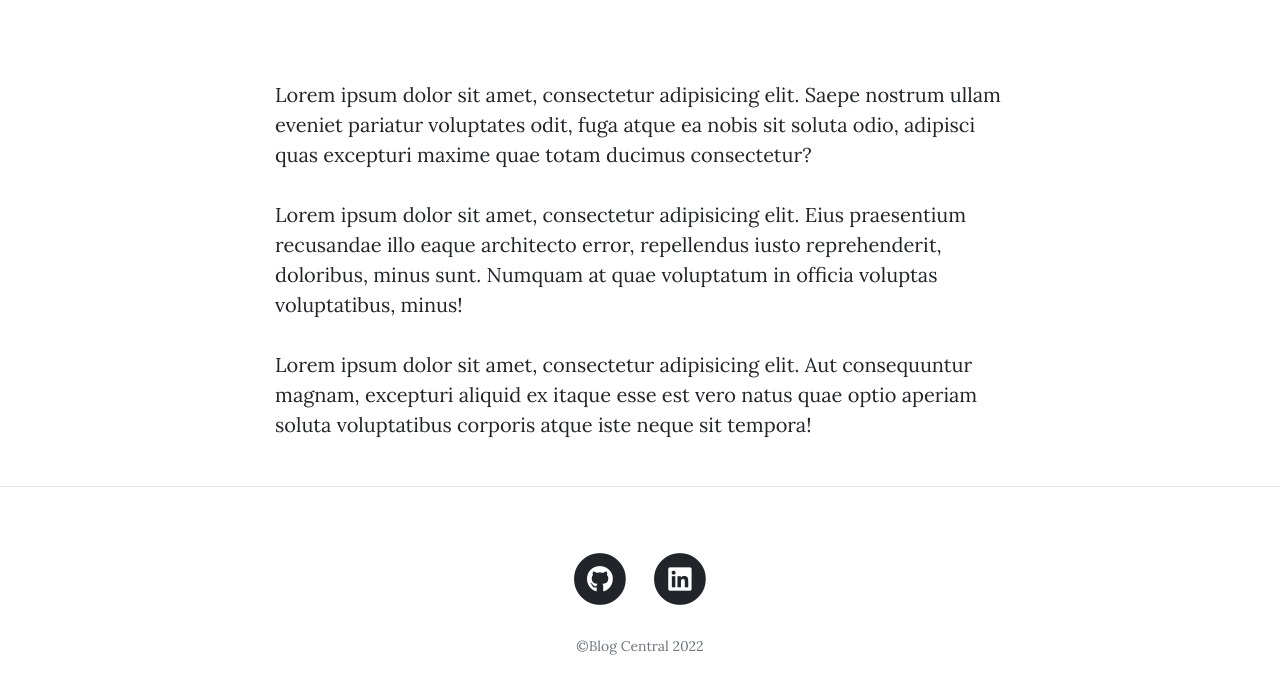
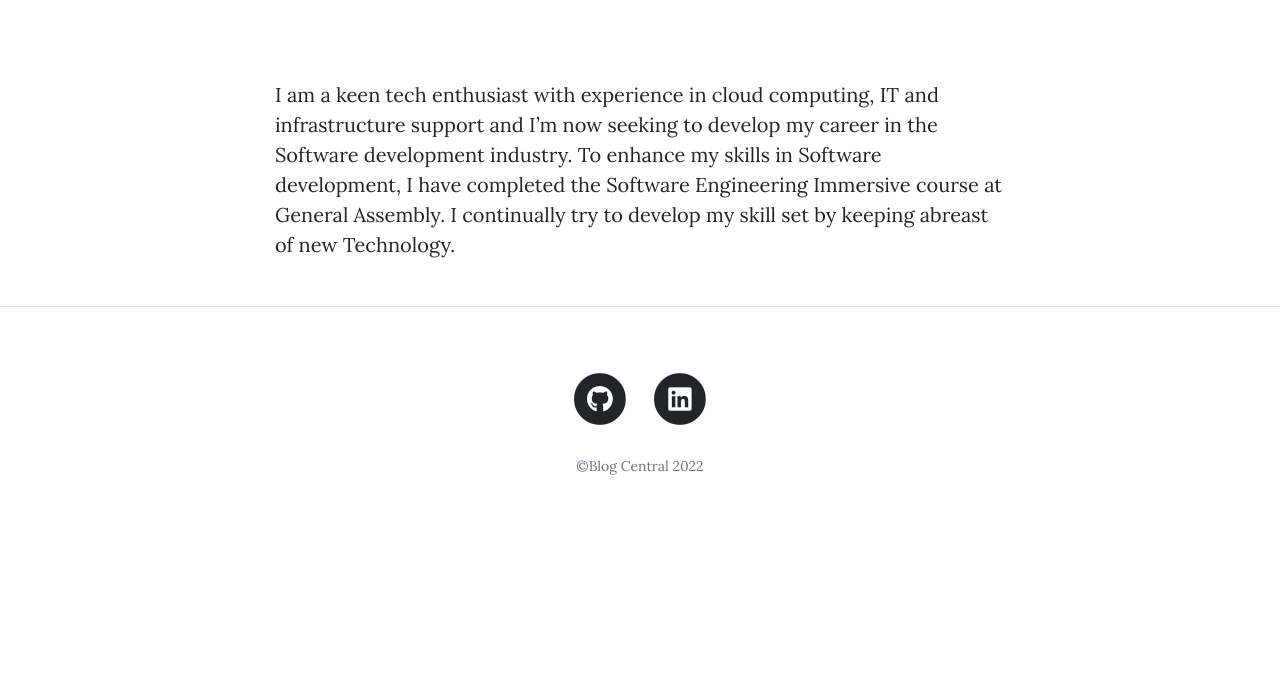
Before and after one commit to aozzy/blog, a Flask app: page /about in a window 1280 px wide. Shown: the part 504-1184 px from the top of the page. After the commit the page ends 979 px from the top, so only its background shows below. Run offline with Flask 2, Linux system fonts and the light colour scheme; some libraries are stand-ins or nearby versions.

```diff
--- a/main.py
+++ b/main.py
@@ -25,7 +25,6 @@ login_manager.init_app(app)
 
 gravatar = Gravatar(app, size=100, rating='g', default='retro', force_default=False, force_lower=False, use_ssl=False,
                     base_url=None)
-
 
 
 ##CONFIGURE TABLES
@@ -176,6 +175,9 @@ def contact():
 def add_new_post():
     form = CreatePostForm()
     if form.validate_on_submit():
+        if not current_user.is_authenticated:
+            flash("You need to login or register")
+            return redirect(url_for("login"))
         new_post = BlogPost(
             title=form.title.data,
             subtitle=form.subtitle.data,
@@ -190,7 +192,7 @@ def add_new_post():
     return render_template("make-post.html", form=form)
 
 
-@app.route("/edit-post/<int:post_id>")
+@app.route("/edit-post/<int:post_id>", methods=[ 'GET','POST'])
 def edit_post(post_id):
     post = BlogPost.query.get(post_id)
     edit_form = CreatePostForm(
@@ -204,7 +206,7 @@ def edit_post(post_id):
         post.title = edit_form.title.data
         post.subtitle = edit_form.subtitle.data
         post.img_url = edit_form.img_url.data
-        post.author = edit_form.author.data
+        post.author = post.author
         post.body = edit_form.body.data
         db.session.commit()
         return redirect(url_for("show_post", post_id=post.id))
--- a/templates/about.html
+++ b/templates/about.html
@@ -19,9 +19,7 @@
   <div class="container">
     <div class="row">
       <div class="col-lg-8 col-md-10 mx-auto">
-        <p>Lorem ipsum dolor sit amet, consectetur adipisicing elit. Saepe nostrum ullam eveniet pariatur voluptates odit, fuga atque ea nobis sit soluta odio, adipisci quas excepturi maxime quae totam ducimus consectetur?</p>
-        <p>Lorem ipsum dolor sit amet, consectetur adipisicing elit. Eius praesentium recusandae illo eaque architecto error, repellendus iusto reprehenderit, doloribus, minus sunt. Numquam at quae voluptatum in officia voluptas voluptatibus, minus!</p>
-        <p>Lorem ipsum dolor sit amet, consectetur adipisicing elit. Aut consequuntur magnam, excepturi aliquid ex itaque esse est vero natus quae optio aperiam soluta voluptatibus corporis atque iste neque sit tempora!</p>
+        <p>I am a keen tech enthusiast with experience in cloud computing, IT and infrastructure support and I’m now seeking to develop my career in the Software development industry. To enhance my skills in Software development, I have completed the Software Engineering Immersive course at General Assembly. I continually try to develop my skill set by keeping abreast of new Technology.</p>
       </div>
     </div>
   </div>
```
Also changed, not shown: requirements.txt (+6 -5 lines), blog.db, 1 other file.
